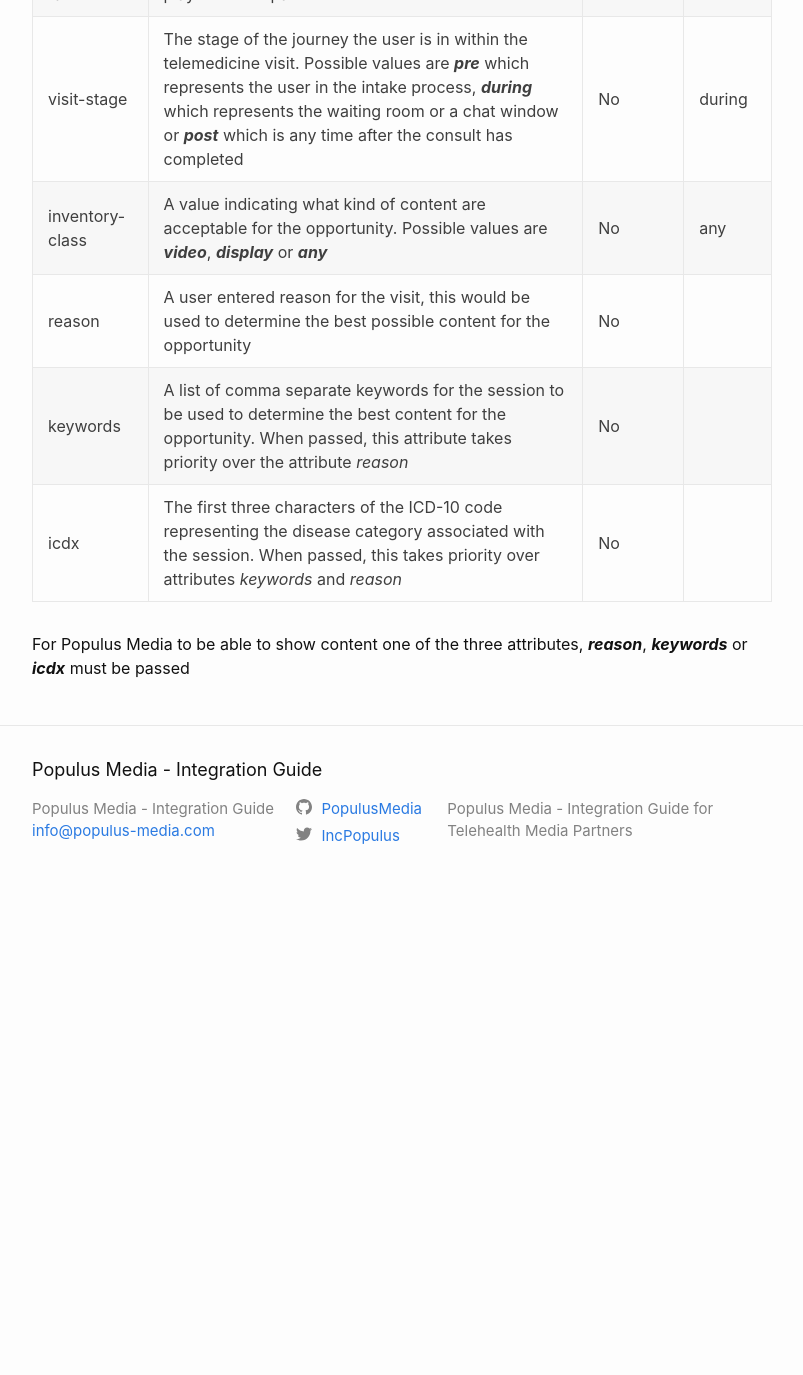
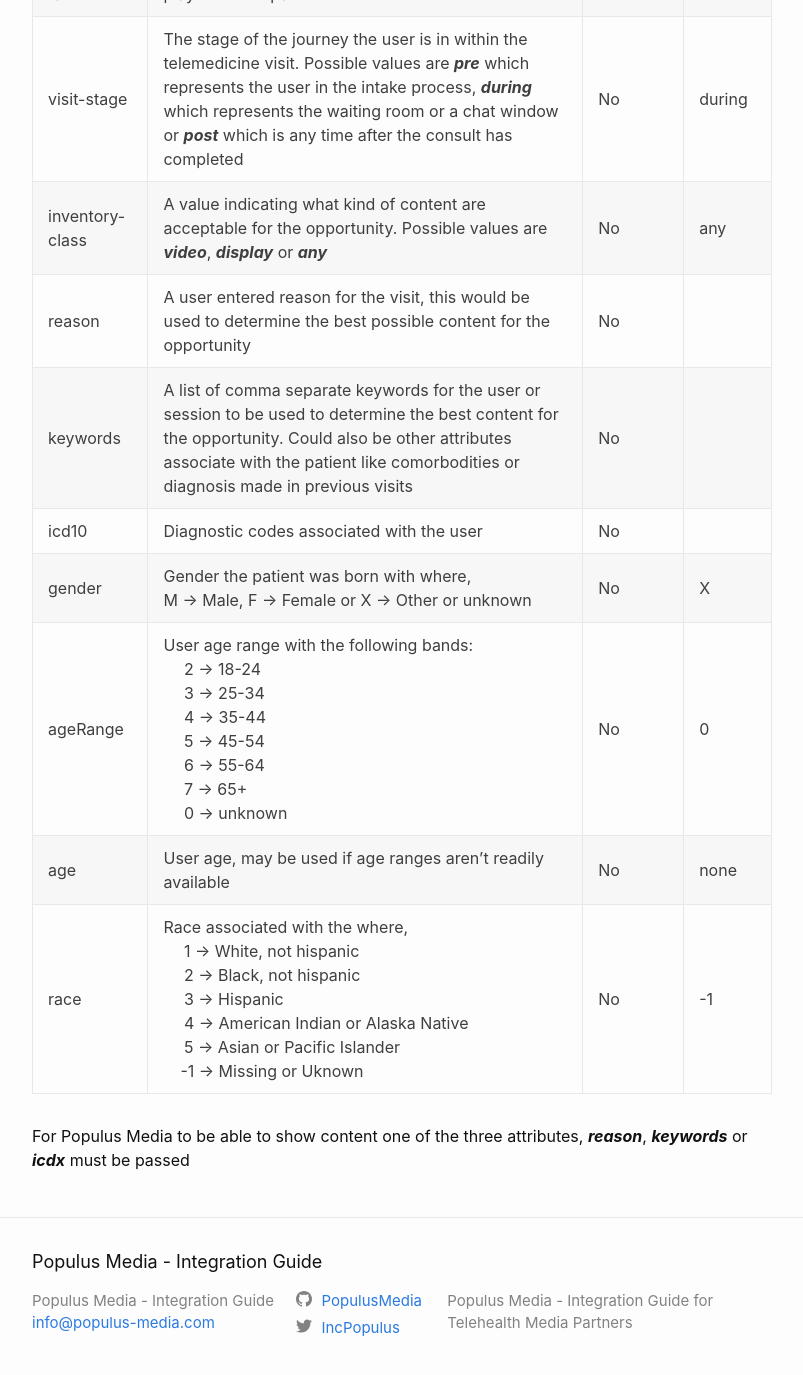
Before and after one commit to PopulusMedia/docs, a Jekyll site: the page docs/index.html, which Jekyll copies as it is, in a window 1280 px wide and 1400 px high, scrolled down 1243 px. Shown: the top 1375 px of the window, without its empty margins (238-1041 px from the left). Built offline with Jekyll 4.4.1, drawn with Linux system fonts in a browser that asks for light colours; before the commit the page ends 2151 px from its top, so only the background shows below that.

Commit message:
SG: Added ageRange, gender and race

```diff
--- a/docs/feed.xml
+++ b/docs/feed.xml
@@ -1,4 +1,4 @@
-<?xml version="1.0" encoding="utf-8"?><feed xmlns="http://www.w3.org/2005/Atom" ><generator uri="https://jekyllrb.com/" version="4.1.1">Jekyll</generator><link href="/docs/feed.xml" rel="self" type="application/atom+xml" /><link href="/docs/" rel="alternate" type="text/html" /><updated>2022-04-27T22:23:31-04:00</updated><id>/docs/feed.xml</id><title type="html">Populus Media - Integration Guide</title><subtitle>Populus Media - Integration Guide for Telehealth Media Partners  </subtitle><entry><title type="html">Welcome to Jekyll!</title><link href="/docs/jekyll/update/2020/10/14/welcome-to-jekyll.html" rel="alternate" type="text/html" title="Welcome to Jekyll!" /><published>2020-10-14T13:33:46-04:00</published><updated>2020-10-14T13:33:46-04:00</updated><id>/docs/jekyll/update/2020/10/14/welcome-to-jekyll</id><content type="html" xml:base="/docs/jekyll/update/2020/10/14/welcome-to-jekyll.html"><![CDATA[<p>You’ll find this post in your <code class="language-plaintext highlighter-rouge">_posts</code> directory. Go ahead and edit it and re-build the site to see your changes. You can rebuild the site in many different ways, but the most common way is to run <code class="language-plaintext highlighter-rouge">jekyll serve</code>, which launches a web server and auto-regenerates your site when a file is updated.</p>
+<?xml version="1.0" encoding="utf-8"?><feed xmlns="http://www.w3.org/2005/Atom" ><generator uri="https://jekyllrb.com/" version="4.1.1">Jekyll</generator><link href="/docs/feed.xml" rel="self" type="application/atom+xml" /><link href="/docs/" rel="alternate" type="text/html" /><updated>2022-06-29T11:32:44-04:00</updated><id>/docs/feed.xml</id><title type="html">Populus Media - Integration Guide</title><subtitle>Populus Media - Integration Guide for Telehealth Media Partners  </subtitle><entry><title type="html">Welcome to Jekyll!</title><link href="/docs/jekyll/update/2020/10/14/welcome-to-jekyll.html" rel="alternate" type="text/html" title="Welcome to Jekyll!" /><published>2020-10-14T13:33:46-04:00</published><updated>2020-10-14T13:33:46-04:00</updated><id>/docs/jekyll/update/2020/10/14/welcome-to-jekyll</id><content type="html" xml:base="/docs/jekyll/update/2020/10/14/welcome-to-jekyll.html"><![CDATA[<p>You’ll find this post in your <code class="language-plaintext highlighter-rouge">_posts</code> directory. Go ahead and edit it and re-build the site to see your changes. You can rebuild the site in many different ways, but the most common way is to run <code class="language-plaintext highlighter-rouge">jekyll serve</code>, which launches a web server and auto-regenerates your site when a file is updated.</p>
 
 <p>Jekyll requires blog post files to be named according to the following format:</p>
 
--- a/docs/index.html
+++ b/docs/index.html
@@ -134,15 +134,39 @@
     </tr>
     <tr>
       <td>keywords</td>
-      <td>A list of comma separate keywords for the session to be used to determine the best content for the opportunity. When passed, this attribute takes priority over the attribute <em>reason</em></td>
+      <td>A list of comma separate keywords for the user or session to be used to determine the best content for the opportunity. Could also be other attributes associate with the patient like comorbodities or diagnosis made in previous visits</td>
       <td>No</td>
       <td> </td>
     </tr>
     <tr>
-      <td>icdx</td>
-      <td>The first three characters of the ICD-10 code representing the disease category associated with the session. When passed, this takes priority over attributes <em>keywords</em> and <em>reason</em></td>
+      <td>icd10</td>
+      <td>Diagnostic codes associated with the user</td>
       <td>No</td>
       <td> </td>
+    </tr>
+    <tr>
+      <td>gender</td>
+      <td>Gender the patient was born with where,<br /> M → Male, F → Female or X → Other or unknown</td>
+      <td>No</td>
+      <td>X</td>
+    </tr>
+    <tr>
+      <td>ageRange</td>
+      <td>User age range with the following bands:<br />  2 → 18-24<br />  3 → 25-34<br />  4 → 35-44<br />  5 → 45-54<br />  6 → 55-64 <br />  7 → 65+<br />  0 → unknown</td>
+      <td>No</td>
+      <td>0</td>
+    </tr>
+    <tr>
+      <td>age</td>
+      <td>User age, may be used if age ranges aren’t readily available</td>
+      <td>No</td>
+      <td>none</td>
+    </tr>
+    <tr>
+      <td>race</td>
+      <td>Race associated with the where, <br />  1 → White, not hispanic<br />  2 → Black, not hispanic<br />  3 → Hispanic<br />  4 → American Indian or Alaska Native<br />  5 → Asian or Pacific Islander<br />   -1 → Missing or Uknown</td>
+      <td>No</td>
+      <td>-1</td>
     </tr>
   </tbody>
 </table>
```
Also changed, not shown: index.markdown (+7 -2 lines).
